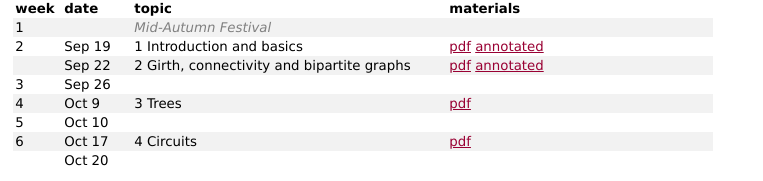
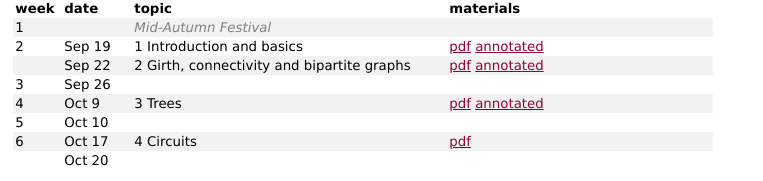
Before and after one commit to shuaili8/shuaili8.github.io, a plain HTML site: page Teaching/CS3330/index.html in a window 1280 px wide. Shown: the part 732-913 px from the top of the page, without its empty margins (0-763 px from the left). Drawn offline with Linux system fonts and the light colour scheme.

Commit message:
add annotated slides

```diff
--- a/Teaching/CS3330/index.html
+++ b/Teaching/CS3330/index.html
@@ -217,7 +217,7 @@
             <td>3</td><td>Sep 26</td><td></td><td></td>
         </tr>
         <tr>
-            <td>4</td><td>Oct 9</td><td>3 Trees</td><td><a href="L3_trees.pdf" target="_blank">pdf</a></td>
+            <td>4</td><td>Oct 9</td><td>3 Trees</td><td><a href="L3_trees.pdf" target="_blank">pdf</a> <a href="L3_trees_annotated.pdf" target="_blank">annotated</a></td>
         </tr>
         <tr>
             <td>5</td><td>Oct 10</td><td></td><td></td>
```
Also changed, not shown: 1 other file.
